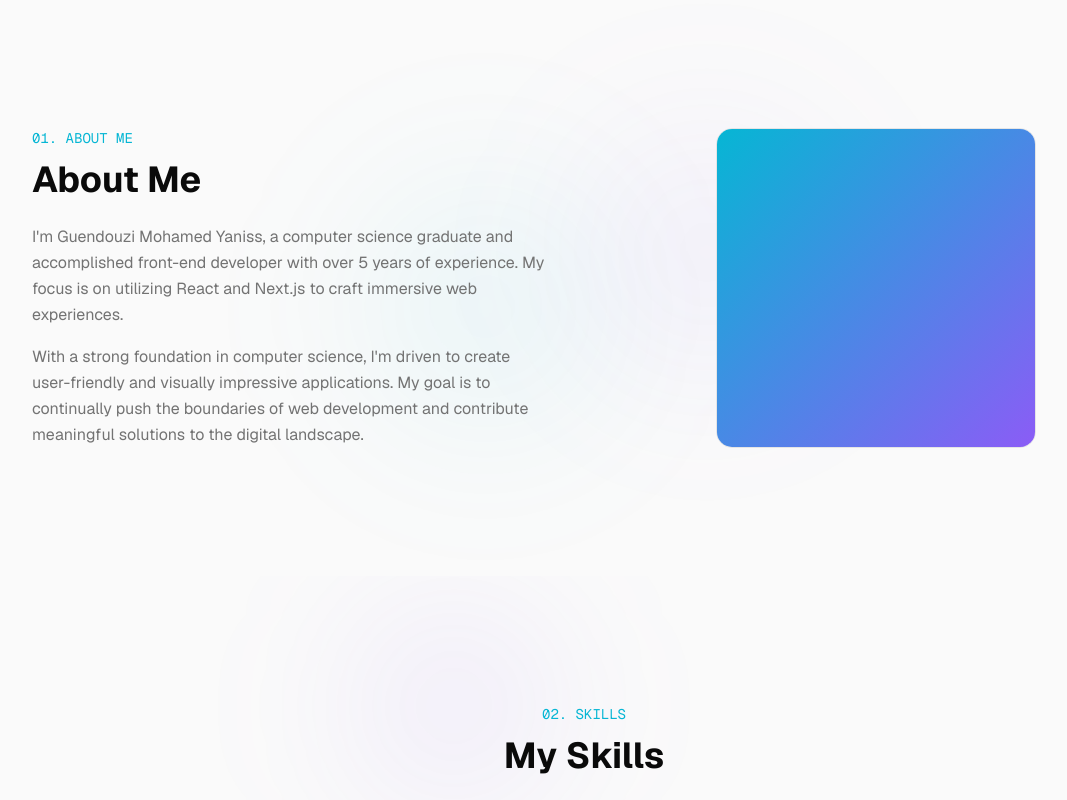
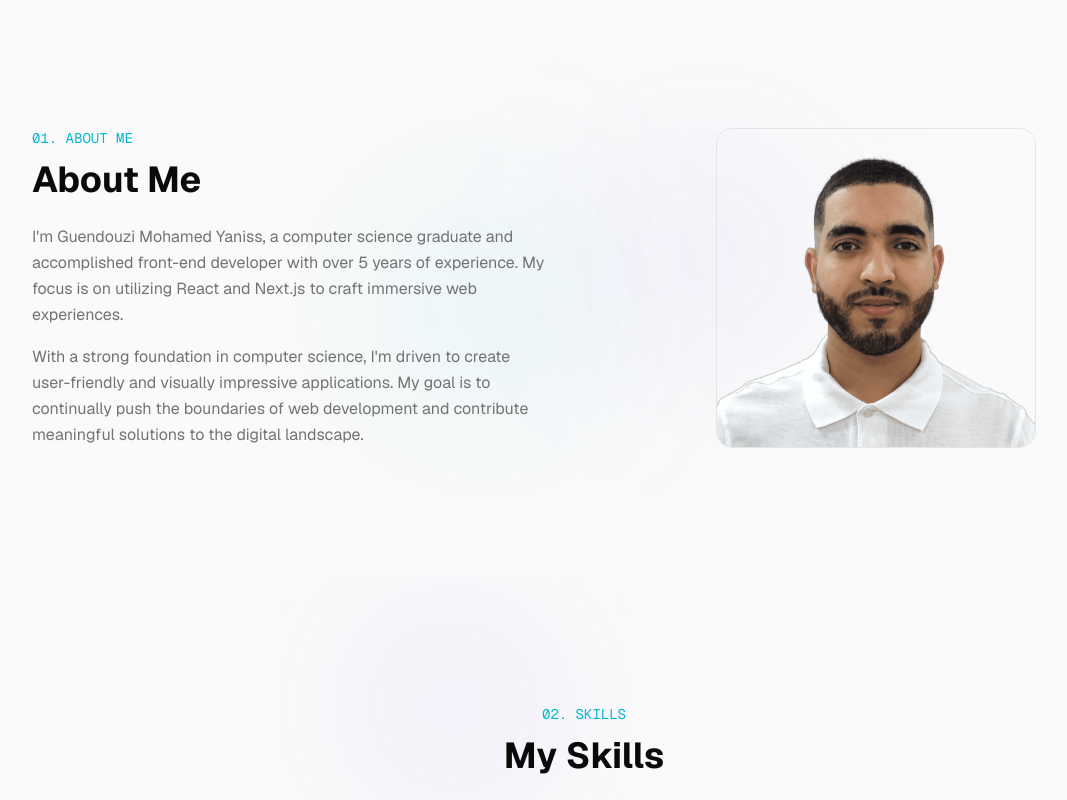
Before and after one commit to YanissGnz/portfolio, a Next.js app: page / in a window 1280 px wide. Shown: the part 800-1600 px from the top of the page, without its empty margins (56-1123 px from the left). Built offline with nearby package versions, Linux system fonts and the light colour scheme.

Commit message:
Remove gradient overlay to show avatar

```diff
--- a/src/components/about.tsx
+++ b/src/components/about.tsx
@@ -67,12 +67,11 @@ export function About() {
           </div>
 
           <motion.div variants={imageItem} className="relative flex justify-center">
-            <div className="w-72 h-72 sm:w-80 sm:h-80 rounded-2xl overflow-hidden relative border border-border">
-              <div className="absolute inset-0" style={{ background: "linear-gradient(135deg, var(--color-accent), var(--color-purple))" }} />
+            <div className="w-72 h-72 sm:w-80 sm:h-80 rounded-2xl border border-border overflow-hidden relative">
               <img
                 src="/avatar.png"
                 alt="Yaniss Guendouzi"
-                className="w-full h-full object-cover rounded-xl"
+                className="w-full h-full object-cover rounded-xl mix-blend-overlay"
               />
             </div>
           </motion.div>
```
